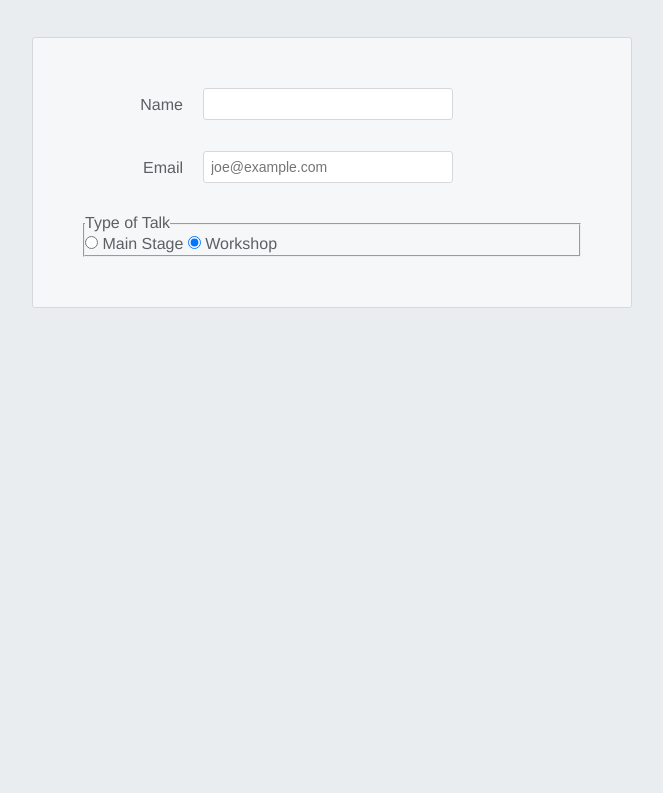
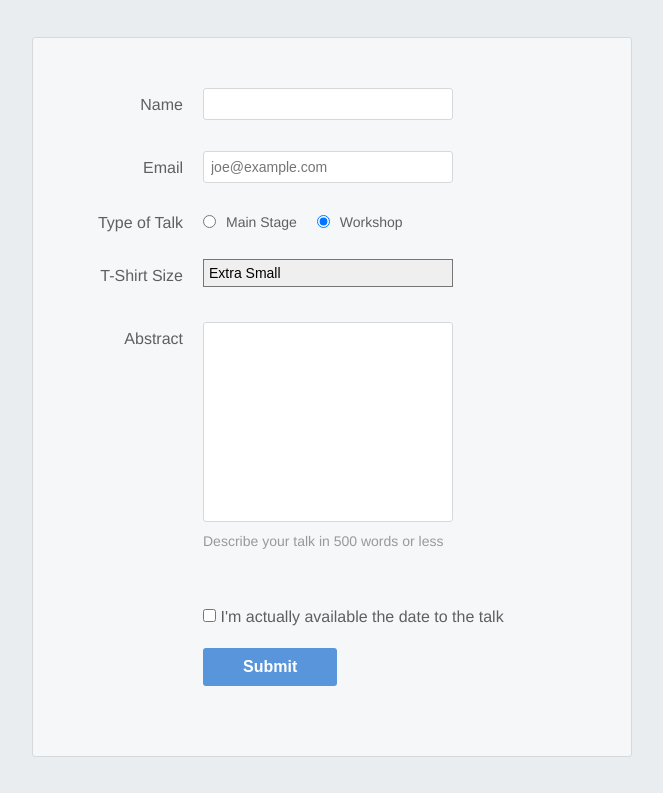
Before and after one commit to Grimshady1990/inter-html-css, a plain HTML site: page intermediate-html-css/forms-dir/IIS-final-project/index.html in a window 1280 px wide. Shown: the part 223-1016 px from the top of the page, without its empty margins (308-971 px from the left). Before the commit the page ends 800 px from the top, so only its background shows below. Drawn offline with Linux system fonts and the light colour scheme.

Commit message:
Complete Task

```diff
--- a/intermediate-html-css/forms-dir/IIS-final-project/index.html
+++ b/intermediate-html-css/forms-dir/IIS-final-project/index.html
@@ -31,6 +31,33 @@
             <input type="radio" id="talk-type-2" name="talk-type" value="workshop" checked="checked">
             <label for="talk-type-2" class="radio-label">Workshop</label>
         </fieldset>
+
+        <div class="form-row">
+            <label for="t-shirt">T-Shirt Size</label>
+            <select name="t-shirt" id="t-shirt">
+                <option value="xs">Extra Small</option>
+                <option value="s">Small</option>
+                <option value="m">Medium</option>
+                <option value="l">Large</option>
+            </select>
+        </div>
+
+        <div class="form-row">
+            <label for="abstract">Abstract</label>
+            <textarea name="abstract" id="abstract"></textarea>
+            <div class="instructions">Describe your talk in 500 words or less</div>
+        </div>
+
+        <div class="form-row">
+            <label for="available" class="checkbox-label">
+                <input type="checkbox" id="available" name="available" value="is-available">
+                <span>I'm actually available the date to the talk</span>
+            </label>
+        </div>
+
+        <div class="form-row">
+            <button>Submit</button>
+        </div>
     </form>
 </body>
 
--- a/intermediate-html-css/forms-dir/IIS-final-project/style.css
+++ b/intermediate-html-css/forms-dir/IIS-final-project/style.css
@@ -71,6 +71,84 @@ body {
     margin-bottom: 15px;
 }
 
+.legacy-form-row {
+    border: none;
+    margin-bottom: 40px;
+}
+
+.legacy-form-row legend {
+    margin-bottom: 15px;
+
+}
+
+.legacy-form-row .radio-label {
+    display: block;
+    font-size: 14px;
+    padding: 0 20px 0 10px;
+}
+
+.legacy-form-row input[type='radio'] {
+    margin-top: 2px;
+}
+
+.legacy-form-row .radio-label,
+.legacy-form-row input[type='radio'] {
+    float: left;
+}
+
+.form-row select {
+    width: 100%;
+    padding: 5px;
+    font-size: 14px;
+    -webkit-appearance: none;
+
+}
+
+.form-row textarea {
+    font-family: "Helvectica", "Arial", sans-serif;
+    font-size: 14px;
+
+    border: 1px solid #D6D9DC;
+    border-radius: 3px;
+
+    min-height: 200px;
+    margin-bottom: 10px;
+    padding: 7px;
+    resize: none;
+}
+
+.form-row .instructions {
+    color: #999999;
+    font-size: 14px;
+    margin-bottom: 30px
+}
+.form-row .checkbox-label {
+    margin-bottom: 0;
+    width: auto;
+}
+
+.form-row button {
+    font-size: 16px;
+    font-weight: bold;
+
+    color: #FFFFFF;
+    background-color: #5995DA;
+
+    border: none;
+    border-radius: 3px;
+
+    padding: 10px 40px;
+    cursor: pointer;
+}
+
+.form-row button:hover {
+    background-color: #76AEED;
+}
+
+.form-row button:active {
+    background-color: #407FC7;
+}
+
 @media only screen and (min-width: 700px) {
     .speaker-form-header,
     .speaker-form {
@@ -95,4 +173,28 @@ body {
         margin-top: 7px;
         padding-right: 20px;
     }
+
+    .legacy-form-row {
+        margin-bottom: 10px;
+    }
+    .legacy-form-row legend {
+        width: 120px;
+        text-align: right;
+        padding-right: 20px;
+        float: left;
+    }
+
+    .form-row .instructions {
+        margin-left: 120px;
+    }
+
+    .form-row .checkbox-label {
+        margin-left: 120px;
+        width: auto;
+    }
+
+    .form-row button {
+        margin-left: 120px;
+    }
+
 }
```
